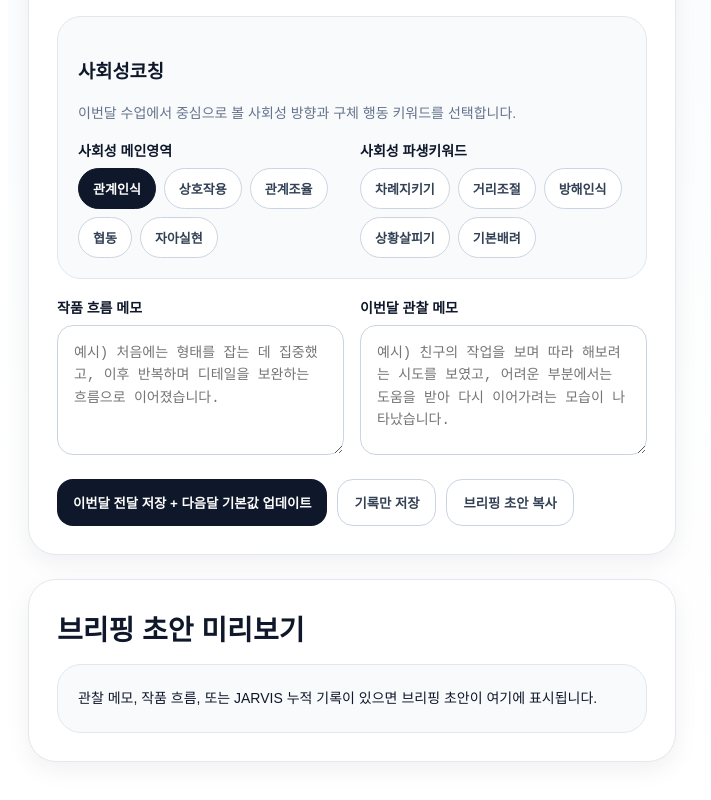
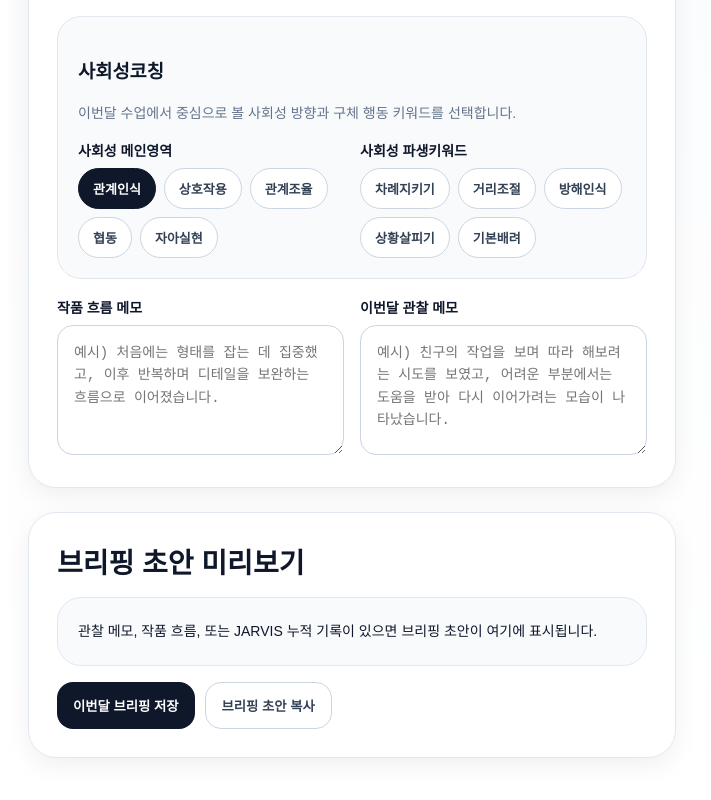
Before and after one commit to jaradaboys/jarada-briefing-2, a React (Vite) app: page / in a window 1280 px wide. Shown: the part 1959-2759 px from the top of the page, without its empty margins (0-711 px from the left). Built offline with nearby package versions, Linux system fonts and the light colour scheme.

Commit message:
Update App.jsx

```diff
--- a/src/App.jsx
+++ b/src/App.jsx
@@ -2212,27 +2212,23 @@ alert(`${incoming.length}개의 JARVIS 관찰일지를 불러왔고, 기본값
     </Field>
   </div>
 
-  <div style={{ display: "flex", gap: 10, flexWrap: "wrap", marginTop: 20 }}>
+
+</section>
+
+        <section style={{ ...styles.card, marginTop: 24 }}>
+  <h2 style={styles.sectionTitle}>브리핑 초안 미리보기</h2>
+  <div style={styles.previewBox}>{preview}</div>
+
+  <div style={{ display: "flex", gap: 10, flexWrap: "wrap", marginTop: 16 }}>
     <button style={styles.primaryBtn} onClick={deliverMonthlyBriefing}>
-      이번달 전달 저장 + 다음달 기본값 업데이트
+      이번달 브리핑 저장
     </button>
-
-    <button style={styles.secondaryBtn} onClick={saveRecord}>
-      기록만 저장
-    </button>
-
-
 
     <button style={styles.secondaryBtn} onClick={() => copyText(preview, "preview")}>
       {copied === "preview" ? "초안 복사됨" : "브리핑 초안 복사"}
     </button>
   </div>
 </section>
-
-            <section style={{ ...styles.card, marginTop: 24 }}>
-              <h2 style={styles.sectionTitle}>브리핑 초안 미리보기</h2>
-              <div style={styles.previewBox}>{preview}</div>
-            </section>
           </div>
 
           <div>
```
